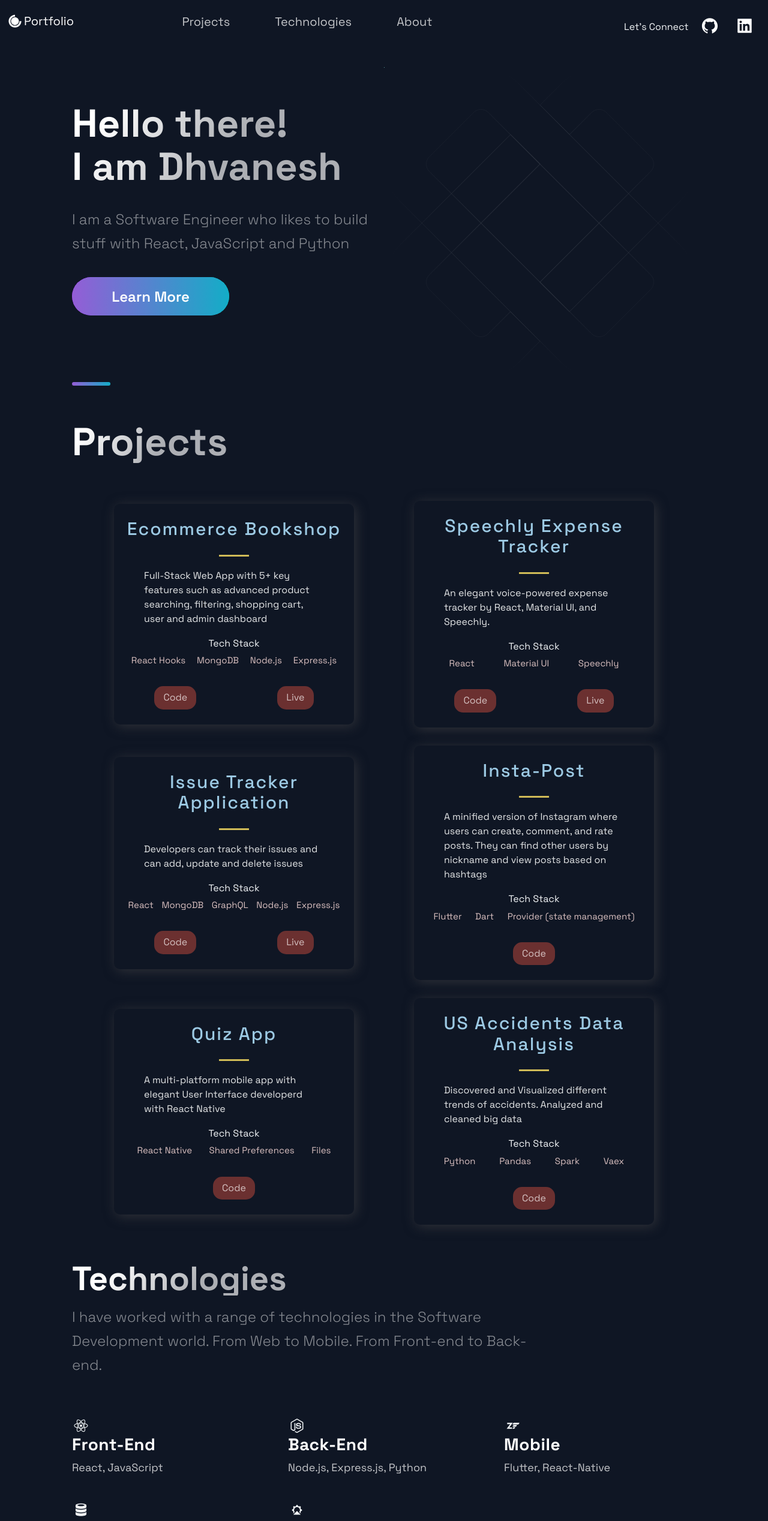
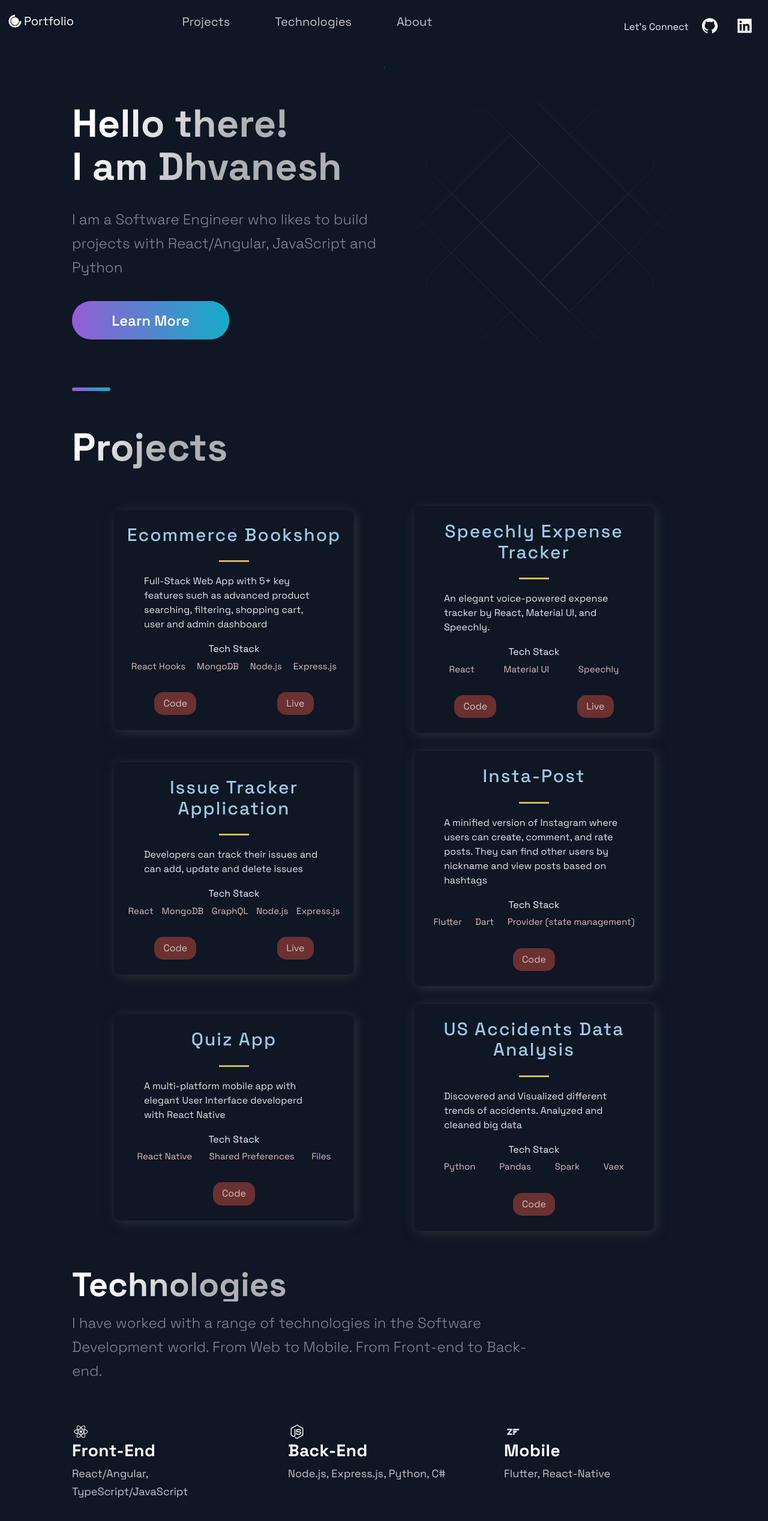
Before and after one commit to dhvaneshshah97/My_Portfolio, a Next.js app: page / in a window 1280 px wide. Shown: the top 2536 px of the page at 60% size. Built offline with nearby package versions, Linux system fonts and the light colour scheme.

Commit message:
Updated resume

```diff
--- a/src/components/Hero/Hero.js
+++ b/src/components/Hero/Hero.js
@@ -12,9 +12,9 @@ const Hero = (props) => (
         I am Dhvanesh
       </SectionTitle>
       <SectionText>
-        I am a Software Engineer who likes to build stuff with React, JavaScript and Python
+        I am a Software Engineer who likes to build projects with React/Angular, JavaScript and Python
       </SectionText>
-      <a href="https://drive.google.com/file/d/1f3aMm5kMiO2XXSv7YcRM1LAOut4ERxBR/view?usp=sharing" target="_blank" rel="noopener noreferrer" ><Button>Learn More</Button></a>
+      <a href="https://drive.google.com/file/d/1x_OSdzFzgARhviCT1wJ4nGlLaYXOY8Qa/view?usp=share_link" target="_blank" rel="noopener noreferrer" ><Button>Learn More</Button></a>
     </LeftSection>
   </Section>
 );
--- a/src/components/Technologies/Technologies.js
+++ b/src/components/Technologies/Technologies.js
@@ -13,7 +13,7 @@ const Technologies = () =>  (
         <ListContainer>
           <ListTitle>Front-End</ListTitle>
           <ListParagraph>
-            React, JavaScript
+            React/Angular, TypeScript/JavaScript
           </ListParagraph>
         </ListContainer>
       </ListItem>
@@ -22,7 +22,7 @@ const Technologies = () =>  (
         <ListContainer>
           <ListTitle>Back-End</ListTitle>
           <ListParagraph>
-            Node.js, Express.js, Python
+            Node.js, Express.js, Python, C#
           </ListParagraph>
         </ListContainer>
       </ListItem>
--- a/src/components/TimeLine/TimeLine.js
+++ b/src/components/TimeLine/TimeLine.js
@@ -50,7 +50,7 @@ const Timeline = () => {
         <li>My passion is building super useful products that can make true impact on people.
           One of my favorites is Google Maps which truly drives my passion of making people's lives easier with the power of Software Engineering. I love brain-storming and solving complex problems. I like to build applications with React.</li>
         <br />
-        <li>My Expertise - React, JavaScript and Python</li>
+        <li>My Expertise - React/Angular, JavaScript and Python</li>
       </SectionText>
       <SectionSubText>My Journey so far</SectionSubText>
       <br />
--- a/src/constants/constants.js
+++ b/src/constants/constants.js
@@ -58,5 +58,5 @@ export const TimeLineData = [
   { year: 2018, text: 'Worked as a Software Engineer Intern at MobileFirst Applications', },
   { year: 2019, text: 'Completed Bachelors and started my Master\'s at San Diego State University', },
   { year: 2020, text: 'Build Super exciting Projects and Sharpened my Data Structures and Algorithms', },
-  { year: 2021, text: 'Graduted From San Diego State University', },
+  { year: 2021, text: 'Graduted From SDSU and since then working as full-time Software Engineer at DriveTime', },
 ];
```
